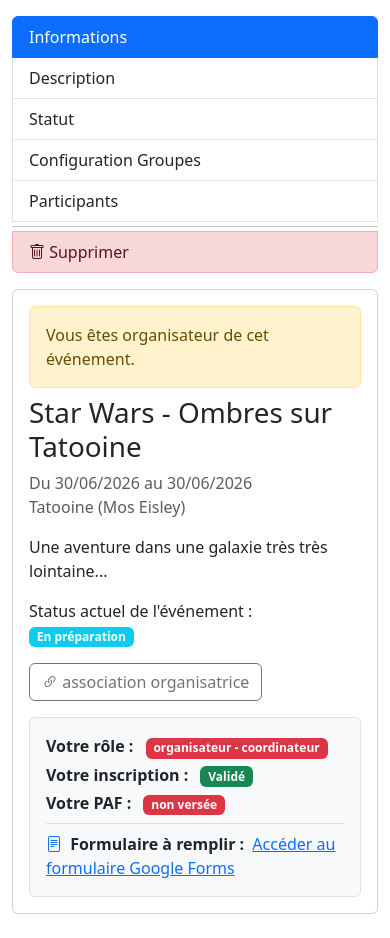
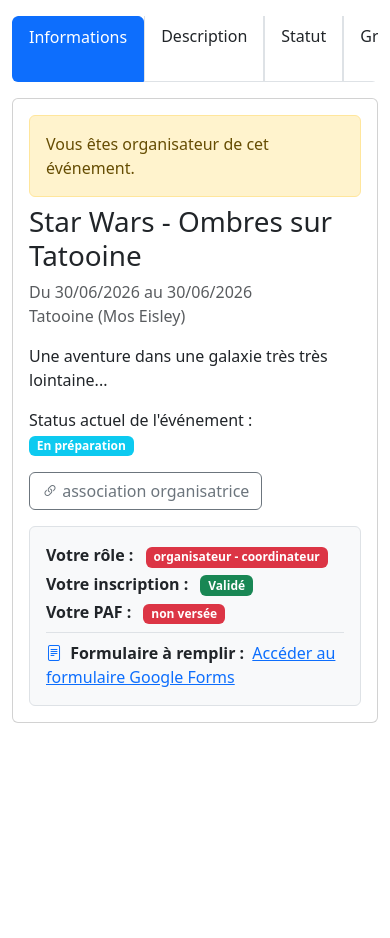
Before and after one commit to Pommovore/gnmanager, a Flask app: page /event/1 in a window 390 px wide. Shown: the part 164-1102 px from the top of the page. After the commit the page ends 887 px from the top, so only its background shows below. Run offline with Flask 3, Linux system fonts and the light colour scheme; a user stored in the database is signed in.

Commit message:
début adaptation affichage téléphone

```diff
--- a/templates/event_detail.html
+++ b/templates/event_detail.html
@@ -5,7 +5,7 @@
     {% include 'partials/event_sidebar.html' %}
 
     {# Content Area (80%) #}
-    <div class="col-md-10">
+    <div class="col-12 col-md-10">
         <div class="tab-content" id="nav-tabContent">
 
             {# Informations Tab - Active by default #}
--- a/templates/partials/event_sidebar.html
+++ b/templates/partials/event_sidebar.html
@@ -1,23 +1,27 @@
 {# Event sidebar navigation - extracted from event_detail.html #}
-<div class="col-md-2 mb-3">
-    <div class="list-group" id="event-tabs" role="tablist">
-        <a class="list-group-item list-group-item-action active" id="list-info-list" data-bs-toggle="list"
-            href="#list-info" role="tab">Informations</a>
+<div class="col-12 col-md-2 mb-3">
+    <div class="list-group flex-row flex-md-column overflow-auto" id="event-tabs" role="tablist">
+        <a class="list-group-item list-group-item-action active text-center text-md-start" id="list-info-list"
+            data-bs-toggle="list" href="#list-info" role="tab">Informations</a>
         {% if is_organizer %}
-        <a class="list-group-item list-group-item-action" id="list-general-list" data-bs-toggle="list"
-            href="#list-general" role="tab">Description</a>
-        <a class="list-group-item list-group-item-action" id="list-status-list" data-bs-toggle="list"
-            href="#list-status" role="tab">Statut</a>
-        <a class="list-group-item list-group-item-action" id="list-groups-list" data-bs-toggle="list"
-            href="#list-groups" role="tab">Configuration Groupes</a>
-        <a class="list-group-item list-group-item-action" <a class="list-group-item list-group-item-action"
+        <a class="list-group-item list-group-item-action text-center text-md-start" id="list-general-list"
+            data-bs-toggle="list" href="#list-general" role="tab">Description</a>
+        <a class="list-group-item list-group-item-action text-center text-md-start" id="list-status-list"
+            data-bs-toggle="list" href="#list-status" role="tab">Statut</a>
+        <a class="list-group-item list-group-item-action text-center text-md-start" id="list-groups-list"
+            data-bs-toggle="list" href="#list-groups" role="tab">Groupes</a>
+        <a class="list-group-item list-group-item-action text-center text-md-start"
             href="{{ url_for('participant.manage', event_id=event.id) }}">Participants</a>
         {% endif %}
         {% if is_organizer or current_user.is_admin %}
-        <hr class="my-1">
-        <button type="button" class="list-group-item list-group-item-action list-group-item-danger"
+        <div class="d-md-block d-none my-1">
+            <hr>
+        </div>
+        <button type="button"
+            class="list-group-item list-group-item-action list-group-item-danger text-center text-md-start"
             data-bs-toggle="modal" data-bs-target="#deleteEventModal">
-            <i class="bi bi-trash"></i> Supprimer
+            <i class="bi bi-trash"></i> <span class="d-none d-md-inline">Supprimer</span><span
+                class="d-md-none">Suppr.</span>
         </button>
         {% endif %}
     </div>
```
